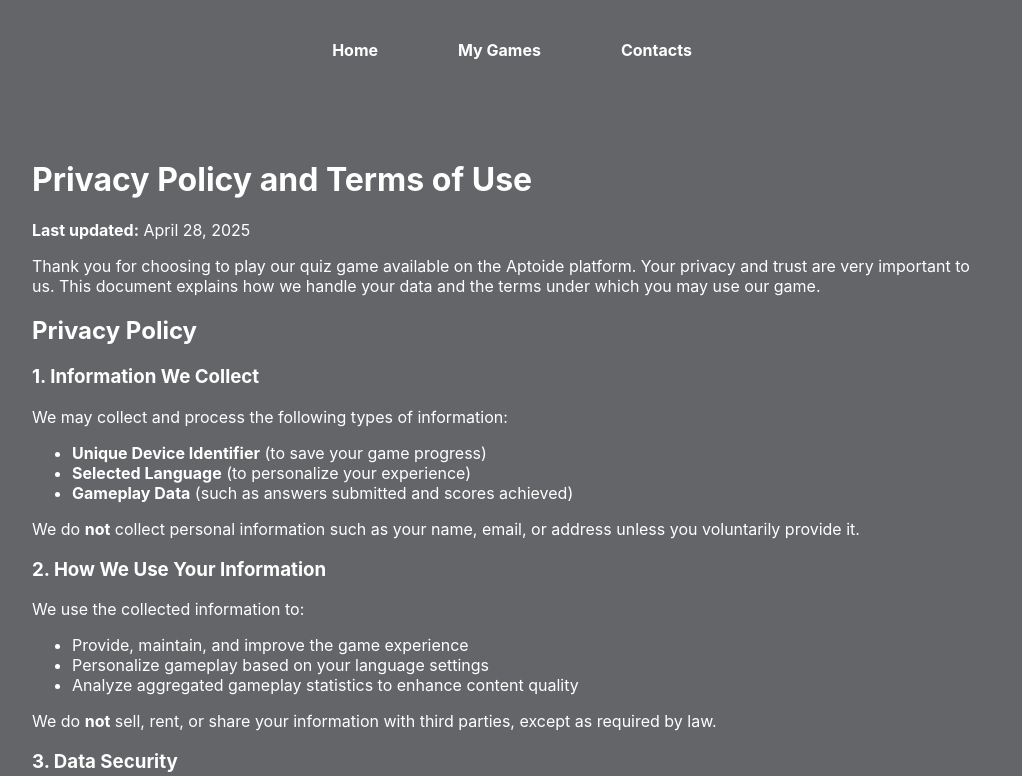
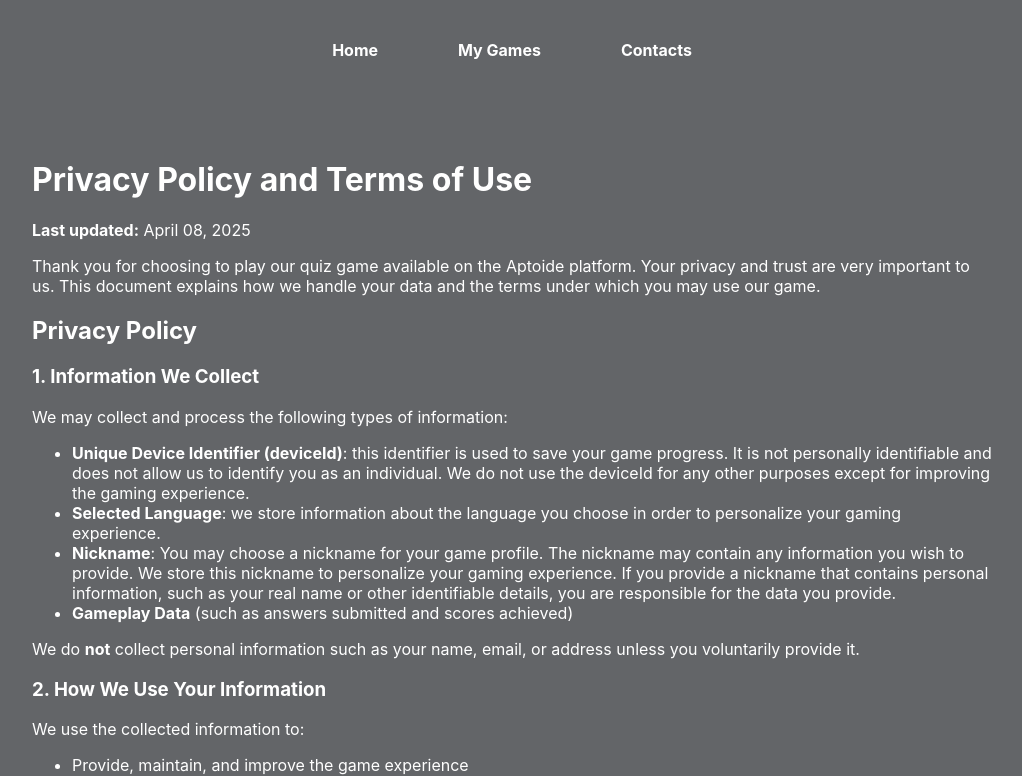
Before and after one commit to ValentinKovalenko/kovalenko-lesia, a React (Create React App) app: page /privacy-policy-quiz in a window 1280 px wide. Shown: the top 776 px of the page, without its empty margins (128-1150 px from the left). Built offline with nearby package versions, Linux system fonts and the light colour scheme.

Commit message:
update PrivacyPolicyQuiz

```diff
--- a/public/index.html
+++ b/public/index.html
@@ -26,7 +26,7 @@
       work correctly both with client-side routing and a non-root public URL.
       Learn how to configure a non-root public URL by running `npm run build`.
     -->
-    <title>Lesia Ivanivna Kavalenko</title>
+    <title>Kavalenko Lesia</title>
   </head>
   <body>
     <noscript>You need to enable JavaScript to run this app.</noscript>
--- a/src/pages/PrivacyPolicyQuiz/PrivacyPolicyQuiz.tsx
+++ b/src/pages/PrivacyPolicyQuiz/PrivacyPolicyQuiz.tsx
@@ -5,7 +5,7 @@ const PrivacyPolicyQuiz = () => {
     return (
         <div className='privacy-container-quiz'>
             <h1>Privacy Policy and Terms of Use</h1>
-            <p><strong>Last updated:</strong> April 28, 2025</p>
+            <p><strong>Last updated:</strong> April 08, 2025</p>
             <p>Thank you for choosing to play our quiz game available on the Aptoide platform. Your privacy and trust
                 are very important to us. This document explains how we handle your data and the terms under which you
                 may use our game.</p>
@@ -13,8 +13,18 @@ const PrivacyPolicyQuiz = () => {
             <h3>1. Information We Collect</h3>
             <p>We may collect and process the following types of information:</p>
             <ul>
-                <li><strong>Unique Device Identifier</strong> (to save your game progress)</li>
-                <li><strong>Selected Language</strong> (to personalize your experience)</li>
+                <li><strong>Unique Device Identifier (deviceId)</strong>: this identifier is used to save your game
+                    progress. It is not personally identifiable and does not allow us to identify you as an individual.
+                    We do not use the deviceId for any other purposes except for improving the gaming experience.
+                </li>
+                <li><strong>Selected Language</strong>: we store information about the language you choose in order to
+                    personalize your gaming experience.
+                </li>
+                <li><strong>Nickname</strong>: You may choose a nickname for your game profile. The nickname may contain
+                    any information you wish to provide. We store this nickname to personalize your gaming experience.
+                    If you provide a nickname that contains personal information, such as your real name or other
+                    identifiable details, you are responsible for the data you provide.
+                </li>
                 <li><strong>Gameplay Data</strong> (such as answers submitted and scores achieved)</li>
             </ul>
             <p>We do <strong>not</strong> collect personal information such as your name, email, or address unless you
```
